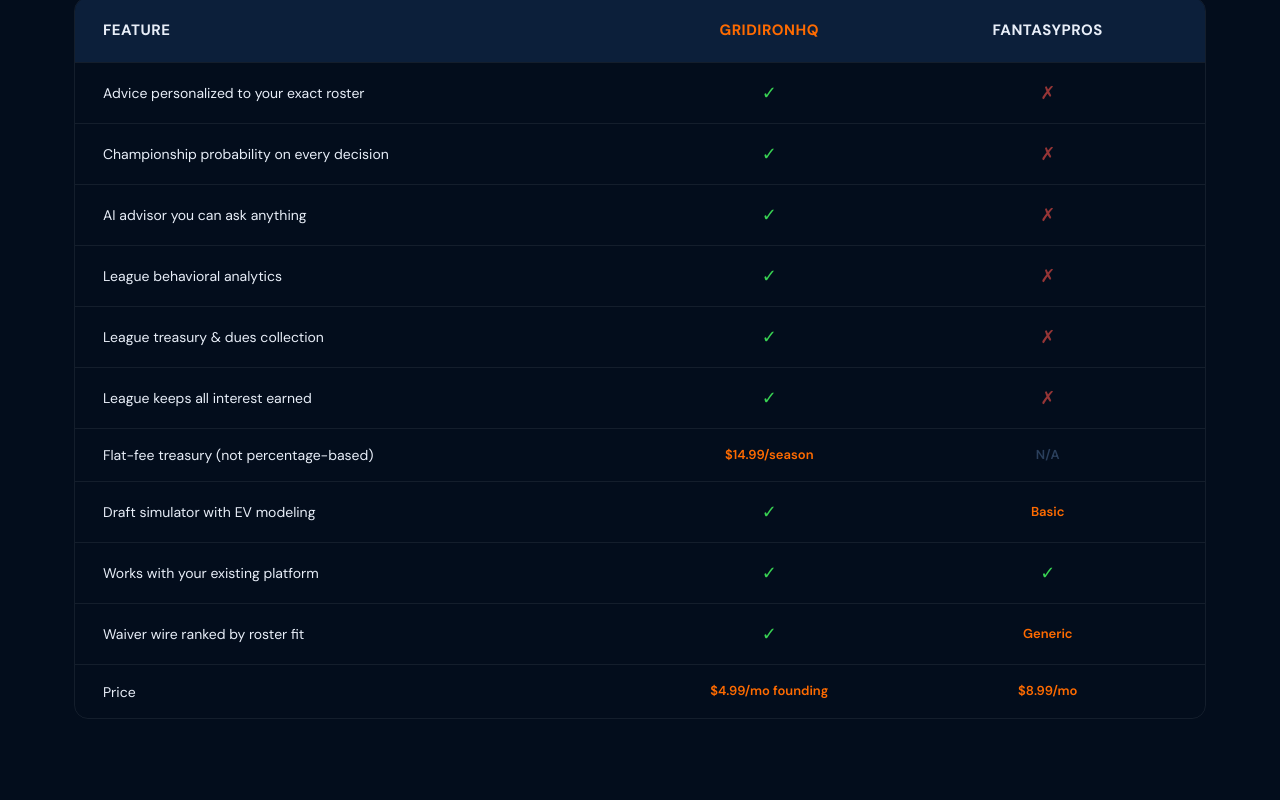
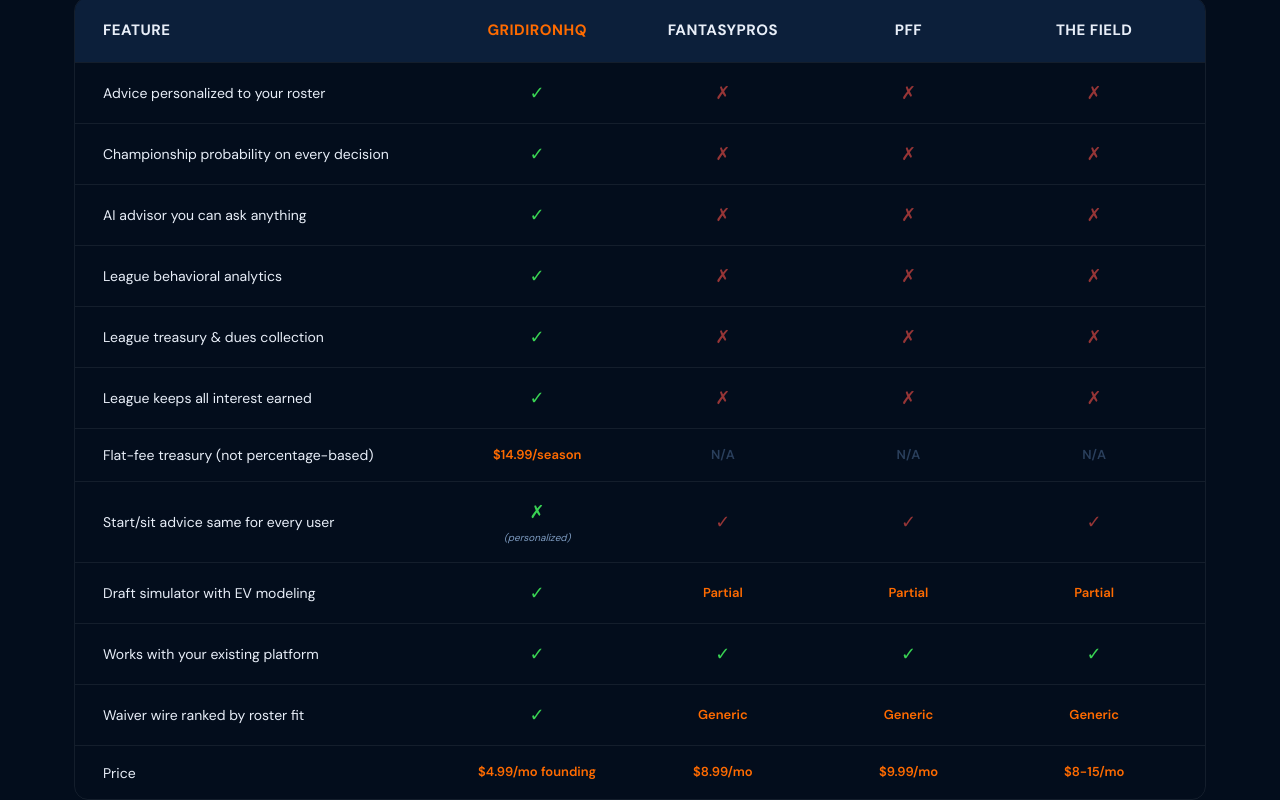
Before and after one commit to mgag70-prog/gridironhq-marketing, a Next.js app: page / in a window 1280 px wide. Shown: the part 4300-5100 px from the top of the page. Built offline with nearby package versions, Linux system fonts and the light colour scheme.

Commit message:
Expand comparison table — add PFF and The Field columns, inverted row for personalization

```diff
--- a/src/components/Comparison.tsx
+++ b/src/components/Comparison.tsx
@@ -1,12 +1,24 @@
 import { siteConfig } from "@/config/site";
 import { SectionHeader } from "./SectionHeader";
 
-function Cell({ value }: { value: string }) {
+function Cell({ value, inverted }: { value: string; inverted?: boolean }) {
   if (value === "yes") {
-    return <div className="text-center text-lg text-green">✓</div>;
+    return (
+      <div
+        className={`text-center text-lg ${inverted ? "text-red opacity-60" : "text-green"}`}
+      >
+        ✓
+      </div>
+    );
   }
   if (value === "no") {
-    return <div className="text-center text-lg text-red opacity-60">✗</div>;
+    return (
+      <div
+        className={`text-center text-lg ${inverted ? "text-green" : "text-red opacity-60"}`}
+      >
+        ✗
+      </div>
+    );
   }
   if (value === "N/A") {
     return (
@@ -24,6 +36,8 @@
 
 export function Comparison() {
   const { comparison } = siteConfig;
+  const columnCount = 1 + 1 + comparison.competitors.length; // feature + GHQ + competitors
+  const gridTemplate = `minmax(180px, 2fr) repeat(${columnCount - 1}, minmax(100px, 1fr))`;
 
   return (
     <section className="py-[100px] section-grid-bg" id="compare">
@@ -36,31 +50,57 @@
           center
         />
 
-        <div className="mt-15 rounded-[14px] overflow-hidden border border-border">
-          <div className="grid grid-cols-[2fr_1fr_1fr] bg-bg-card-2 px-4 md:px-7 py-5 gap-3 md:gap-5">
+        <div className="mt-15 rounded-[14px] border border-border overflow-hidden">
+          <div className="overflow-x-auto">
+            <div className="min-w-[720px]">
+              <div
+                className="grid bg-bg-card-2 px-4 md:px-7 py-5 gap-3 md:gap-5"
+                style={{ gridTemplateColumns: gridTemplate }}
+              >
                 <div className="font-condensed text-[13px] md:text-[15px] font-extrabold uppercase tracking-[0.5px]">
                   Feature
                 </div>
                 <div className="font-condensed text-[13px] md:text-[15px] font-extrabold uppercase tracking-[0.5px] text-center text-orange">
                   {siteConfig.name}
                 </div>
-            <div className="font-condensed text-[13px] md:text-[15px] font-extrabold uppercase tracking-[0.5px] text-center">
-              {comparison.competitor}
+                {comparison.competitors.map((name) => (
+                  <div
+                    key={name}
+                    className="font-condensed text-[13px] md:text-[15px] font-extrabold uppercase tracking-[0.5px] text-center"
+                  >
+                    {name}
                   </div>
+                ))}
               </div>
 
               {comparison.rows.map((row) => (
                 <div
                   key={row.feature}
-              className="grid grid-cols-[2fr_1fr_1fr] px-4 md:px-7 py-4 gap-3 md:gap-5 border-t border-border items-center hover:bg-text/[0.02] transition-colors"
+                  className="grid px-4 md:px-7 py-4 gap-3 md:gap-5 border-t border-border items-center hover:bg-text/[0.02] transition-colors"
+                  style={{ gridTemplateColumns: gridTemplate }}
                 >
                   <div className="text-[13px] md:text-sm text-text">
                     {row.feature}
                   </div>
-              <Cell value={row.gridironhq} />
-              <Cell value={row.competitor} />
+                  <div>
+                    <Cell value={row.gridironhq} inverted={row.inverted} />
+                    {row.gridironhqNote && (
+                      <div className="text-center text-[10px] text-text-muted mt-1 italic">
+                        ({row.gridironhqNote})
+                      </div>
+                    )}
+                  </div>
+                  {row.competitors.map((value, i) => (
+                    <Cell
+                      key={i}
+                      value={value}
+                      inverted={row.inverted}
+                    />
+                  ))}
                 </div>
               ))}
+            </div>
+          </div>
         </div>
       </div>
     </section>
--- a/src/config/site.ts
+++ b/src/config/site.ts
@@ -52,7 +52,9 @@
 export type ComparisonRow = {
   feature: string;
   gridironhq: "yes" | "no" | string;
-  competitor: "yes" | "no" | string;
+  gridironhqNote?: string;
+  competitors: string[];
+  inverted?: boolean;
 };
 
 export type Testimonial = {
@@ -272,19 +274,20 @@
     titleAccent: "Everyone Else",
     subhead:
       "The platforms that exist today were built for casual players. GridironHQ is built for you.",
-    competitor: "FantasyPros",
+    competitors: ["FantasyPros", "PFF", "The Field"],
     rows: [
-      { feature: "Advice personalized to your exact roster", gridironhq: "yes", competitor: "no" },
-      { feature: "Championship probability on every decision", gridironhq: "yes", competitor: "no" },
-      { feature: "AI advisor you can ask anything", gridironhq: "yes", competitor: "no" },
-      { feature: "League behavioral analytics", gridironhq: "yes", competitor: "no" },
-      { feature: "League treasury & dues collection", gridironhq: "yes", competitor: "no" },
-      { feature: "League keeps all interest earned", gridironhq: "yes", competitor: "no" },
-      { feature: "Flat-fee treasury (not percentage-based)", gridironhq: "$14.99/season", competitor: "N/A" },
-      { feature: "Draft simulator with EV modeling", gridironhq: "yes", competitor: "Basic" },
-      { feature: "Works with your existing platform", gridironhq: "yes", competitor: "yes" },
-      { feature: "Waiver wire ranked by roster fit", gridironhq: "yes", competitor: "Generic" },
-      { feature: "Price", gridironhq: "$4.99/mo founding", competitor: "$8.99/mo" },
+      { feature: "Advice personalized to your roster", gridironhq: "yes", competitors: ["no", "no", "no"] },
+      { feature: "Championship probability on every decision", gridironhq: "yes", competitors: ["no", "no", "no"] },
+      { feature: "AI advisor you can ask anything", gridironhq: "yes", competitors: ["no", "no", "no"] },
+      { feature: "League behavioral analytics", gridironhq: "yes", competitors: ["no", "no", "no"] },
+      { feature: "League treasury & dues collection", gridironhq: "yes", competitors: ["no", "no", "no"] },
+      { feature: "League keeps all interest earned", gridironhq: "yes", competitors: ["no", "no", "no"] },
+      { feature: "Flat-fee treasury (not percentage-based)", gridironhq: "$14.99/season", competitors: ["N/A", "N/A", "N/A"] },
+      { feature: "Start/sit advice same for every user", gridironhq: "no", gridironhqNote: "personalized", competitors: ["yes", "yes", "yes"], inverted: true },
+      { feature: "Draft simulator with EV modeling", gridironhq: "yes", competitors: ["Partial", "Partial", "Partial"] },
+      { feature: "Works with your existing platform", gridironhq: "yes", competitors: ["yes", "yes", "yes"] },
+      { feature: "Waiver wire ranked by roster fit", gridironhq: "yes", competitors: ["Generic", "Generic", "Generic"] },
+      { feature: "Price", gridironhq: "$4.99/mo founding", competitors: ["$8.99/mo", "$9.99/mo", "$8-15/mo"] },
     ] satisfies ComparisonRow[],
   },
 
```
Lines whose indentation alone changed are shown as unchanged.
